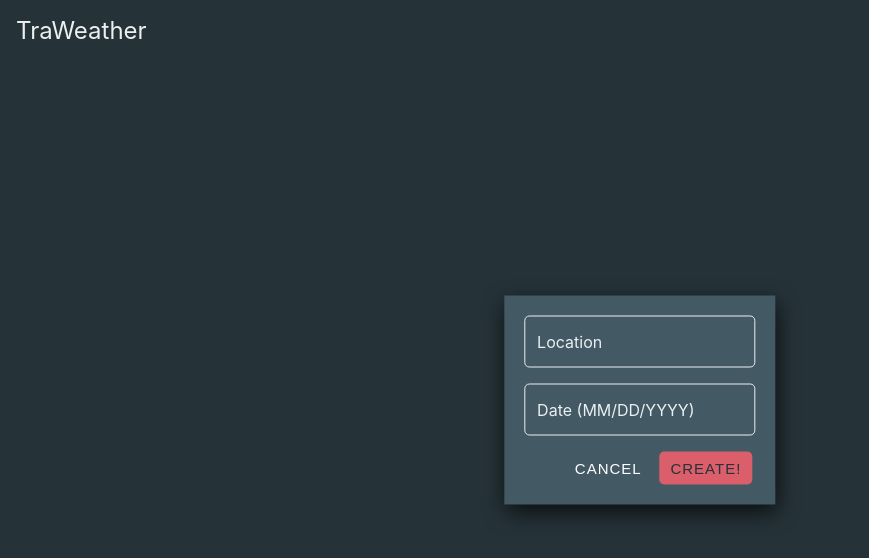
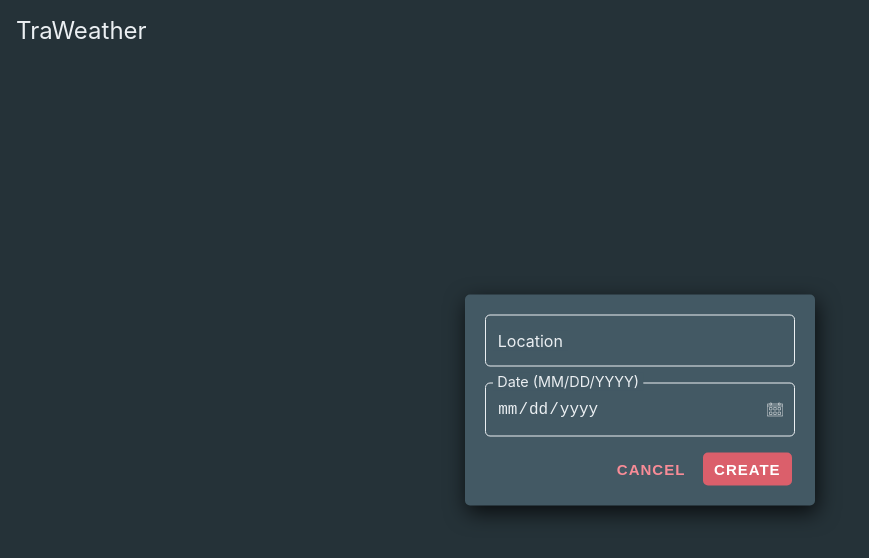
Before and after one commit to asatraitis/tra-weather, a React (Create React App) app: page / in a window 1280 px wide. Both pictures are taken after a click on the element "Click to Add a Location". Shown: the top 558 px of the page, without its empty margins (0-869 px from the left). Built offline with nearby package versions, Linux system fonts and the light colour scheme.

Commit message:
Styling changes; added calendar icon

```diff
--- a/src/App.css
+++ b/src/App.css
@@ -25,6 +25,9 @@
 .add-init:hover svg.location {
     fill: var(--SecondaryColor1);
 }
+.add-init:hover .init-help-text {
+    color: var(--PrimaryColor3);
+}
 .add-init svg.location {
     fill: var(--SecondaryColor0);
     width: 4.5rem;
@@ -45,5 +48,6 @@
 }
 
 .init-help-text {
-    color: var(--PrimaryColor2)
+    color: var(--PrimaryColor2);
+    transition: color .2s;
 }
--- /dev/null
+++ b/src/components/SVG/calendarSVG.js
@@ -0,0 +1,19 @@
+import React from 'react';
+
+const CalendarSVG = ({size}) => (
+    <svg style={{width: size}} viewBox="0 0 64 64">
+        <g fill="none" stroke="currentColor" strokeMiterlimit="10" strokeWidth="2">
+            <path d="M46 10H18"/>
+            <path d="M12 10H1v48h62V10H52"/>
+            <path d="M12 6h6v8h-6z"/>
+            <path d="M46 6h6v8h-6z"/>
+            <path d="M10 24h10v10H10z"/>
+            <path d="M10 42h10v10H10z"/>
+            <path d="M44 24h10v10H44z"/>
+            <path d="M44 42h10v10H44z"/>
+            <path d="M27 24h10v10H27z"/>
+            <path d="M27 42h10v10H27z"/>
+        </g><path fill="none" stroke="currentColor" strokeMiterlimit="10" strokeWidth="2" d="M1 18h62"/></svg>
+)
+
+export default CalendarSVG;
--- a/src/components/button/button.css
+++ b/src/components/button/button.css
@@ -16,7 +16,8 @@ button.Button {
 }
 button.Button.primary {
     background-color: var(--SecondaryColor2);
-    color: var(--PrimaryColor1);
+    color: white;
+    font-weight: bold;
 }
 button.Button.primary:hover {
     -webkit-box-shadow: 1px 1px 5px 0px rgba(0,0,0,0.75);
@@ -29,6 +30,10 @@ button.Button.outlined {
 button.Button.outlined:hover {
     background-color: rgba(0, 0, 0,.15);
 }
+button.Button.text {
+    color: var(--SecondaryColor3);
+    font-weight: bold;
+}
 button.Button.text:hover {
     background-color: rgba(0, 0, 0,.15);
 }
--- a/src/components/formModal/formModal.css
+++ b/src/components/formModal/formModal.css
@@ -1,4 +1,6 @@
 .form-modal {
+    border-radius: 5px;
+    min-width: 350px;
     position: absolute;
     padding: .75rem;
     top: 50%;
--- a/src/components/formModal/formModal.js
+++ b/src/components/formModal/formModal.js
@@ -31,10 +31,10 @@ const FormModal = ({toggle}) => {
         <div ref={form} className={`form-modal ${className}`}>
             <form onSubmit={handleSubmit}>
                 <Textfield label="Location" />
-                <Textfield label="Date (MM/DD/YYYY)" />
+                <Textfield onChange={(e) => {console.log(e.target.value)}} type="date" label="Date (MM/DD/YYYY)" />
                 <div className="button-grp">
                     <Button>Cancel</Button>
-                    <Button className="primary">Create!</Button>
+                    <Button className="primary">Create</Button>
                 </div>
             </form>
         </div>
--- a/src/components/textfield/textfield.css
+++ b/src/components/textfield/textfield.css
@@ -16,6 +16,7 @@
     pointer-events: none;
 }
 .textfield input {
+    width: 100%;
     font-size: 1rem;
     outline: none;
     border: 1px solid var(--PrimaryColor3);
@@ -37,3 +38,28 @@
     top: 0;
     transform: translateY(-50%) scale(.9);
 }
+.textfield input[type="date"]::-webkit-inner-spin-button {
+    display: none;
+}
+.textfield input[type="date"]::-webkit-calendar-picker-indicator {
+    opacity: 0;
+
+}
+.textfield input[type="date"]::-webkit-clear-button {
+    display: none;
+    cursor: pointer;
+}
+/* .textfield input[type="date"]::-webkit-datetime-edit-text {
+    color: red;
+    font-size: 3rem;
+} */
+input::-webkit-datetime-edit-fields-wrapper {
+    font-size: 1rem;
+}
+.textfield svg {
+    pointer-events: none;
+    position: absolute;
+    right: .75rem;
+    top: 50%;
+    transform: translateY(-50%);
+}
--- a/src/components/textfield/textfield.js
+++ b/src/components/textfield/textfield.js
@@ -1,8 +1,11 @@
 import React from 'react';
 import './textfield.css'
 
+import CalendarSVG from '../SVG/calendarSVG';
+
 const Textfield = ({label, placeholder, ...props}) => (
     <div className="textfield">
+        {props.type === 'date'?<CalendarSVG size="1rem" />:null}
         <input {...props} placeholder=" " />
         <label>{label}</label>
     </div>
--- a/src/index.css
+++ b/src/index.css
@@ -12,6 +12,7 @@
 }
 
 body {
+  box-sizing: border-box;
   margin: 0;
   font-family: -apple-system, BlinkMacSystemFont, 'Segoe UI', 'Roboto', 'Oxygen',
     'Ubuntu', 'Cantarell', 'Fira Sans', 'Droid Sans', 'Helvetica Neue',
@@ -19,7 +20,9 @@ body {
   -webkit-font-smoothing: antialiased;
   -moz-osx-font-smoothing: grayscale;
 }
-
+body * {
+  box-sizing: border-box;
+}
 code {
   font-family: source-code-pro, Menlo, Monaco, Consolas, 'Courier New',
     monospace;
```
